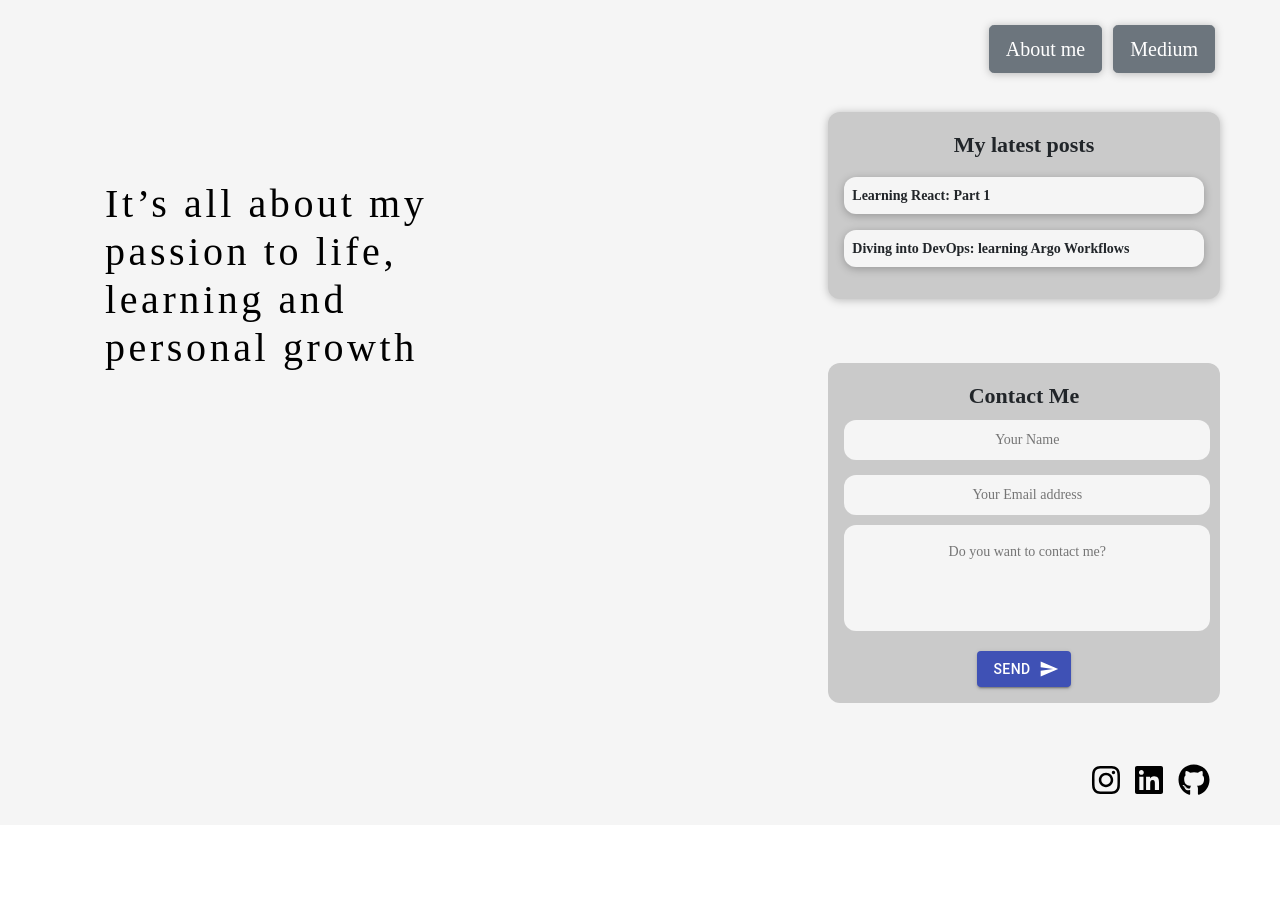
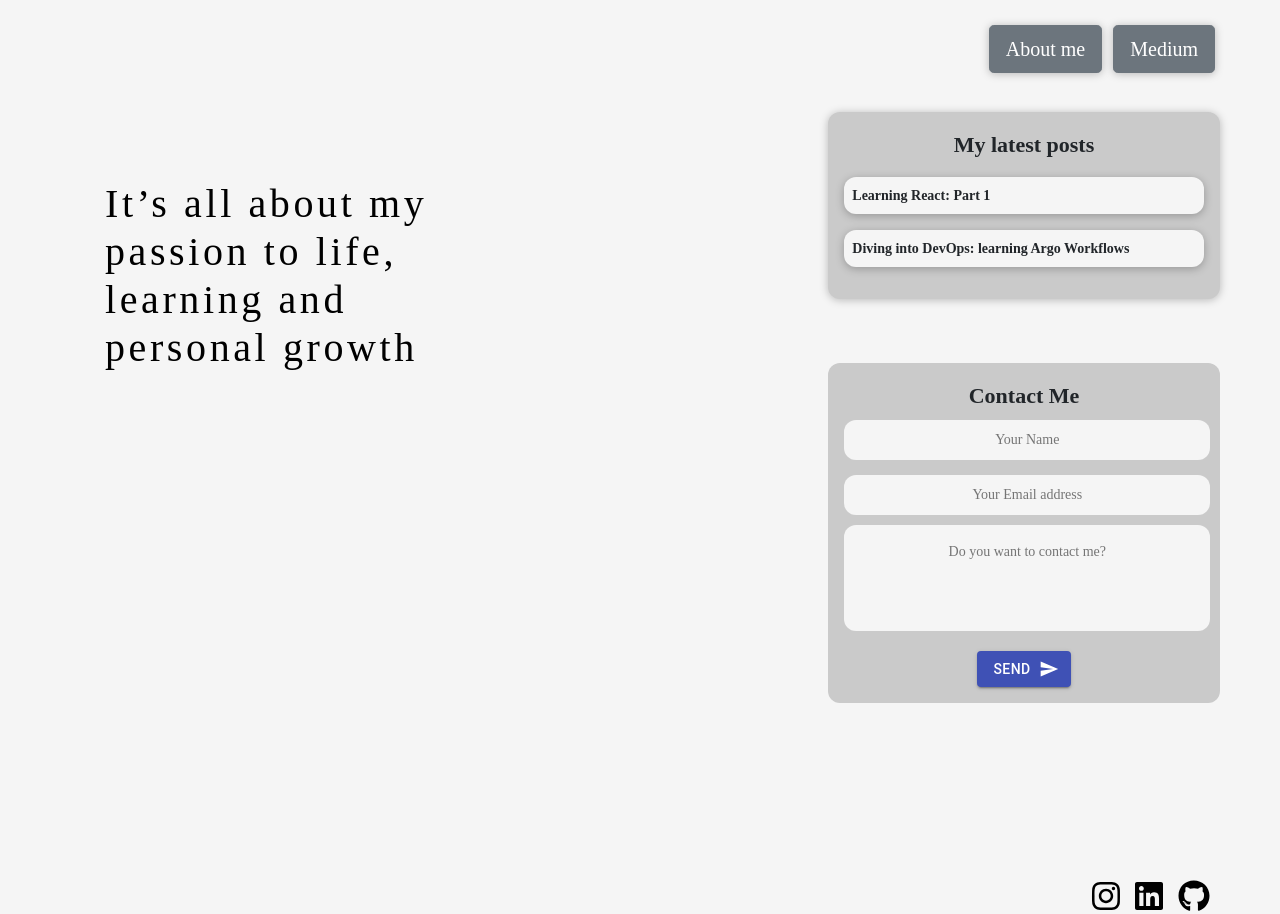
Before and after one commit to olesiaMartushkanova/react-typescript-blog, a React (Create React App) app in the folder my-app/: page / in a window 1280 px wide. Before the commit the page ends 825 px from the top, so only its background shows below. Built offline with nearby package versions, Linux system fonts and the light colour scheme; no server answers; a web font is replaced by a local one.

Commit message:
fixed background

```diff
--- a/my-app/src/components/Page/Page.css
+++ b/my-app/src/components/Page/Page.css
@@ -1,10 +1,11 @@
 .page {
   display: flex;
   flex-direction: column;
-  flex-grow: 1;
-  background: #f5f5f5;
+  background-image: none;
+  background-color: #f5f5f5;
   background-repeat: no-repeat;
-  background-size: 100% 100%;
+  background-size: 100%;
+  width: 100vw;
 }
 
 .header {
--- a/my-app/src/pages/Footer/Footer.css
+++ b/my-app/src/pages/Footer/Footer.css
@@ -1,11 +1,12 @@
 .footer {
-  width: 100vw;
-  height: 90px;
-  position: relative;
+  display: flex;
+  flex-direction: row;
+  justify-content: flex-end;
+  bottom: 0;
 }
 
 .socialContainer {
-  position: absolute;
+  /* position: absolute; */
   right: 0;
   top: calc(45px - 1em);
   margin-right: 70px;
--- a/my-app/src/pages/Home/Home.css
+++ b/my-app/src/pages/Home/Home.css
@@ -3,6 +3,7 @@
 .home {
   display: flex;
   flex-direction: row;
+  height: 100vh;
 }
 
 .spacer {
```
